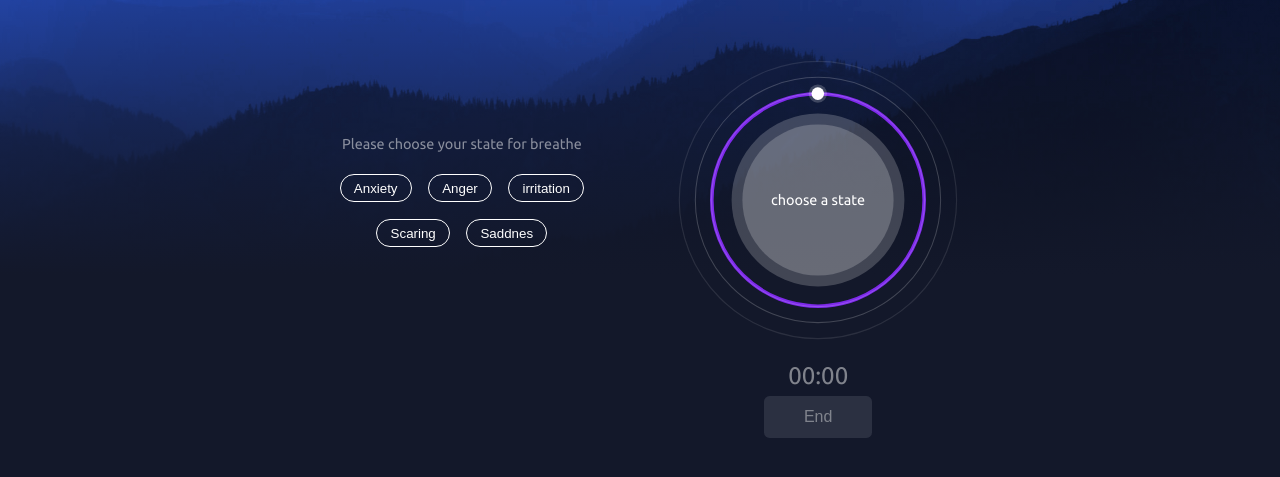
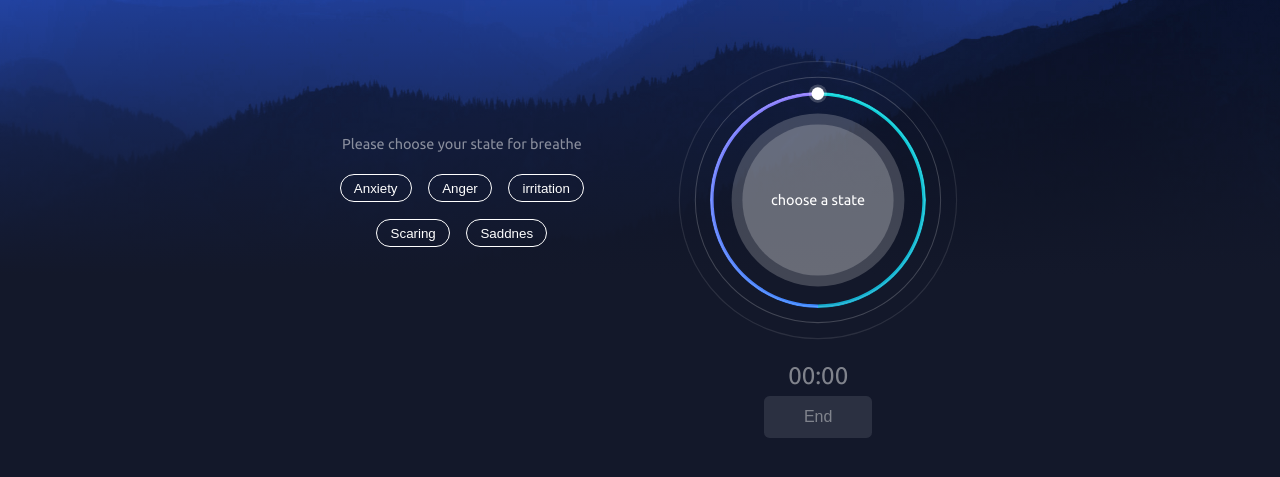
Before and after one commit to h-shams/breathe, a website built with webpack: page src/index.html in a window 1280 px wide. Shown: the part 205-682 px from the top of the page. Built offline with nearby package versions, Linux system fonts and the light colour scheme; a web font is replaced by a local one.

Commit message:
add gradient to spinner boader

```diff
--- a/src/scripts/spinner.js
+++ b/src/scripts/spinner.js
@@ -36,6 +36,13 @@ export function setSpinner () {
     (inside / all) * 360,
     ((inside + hold) / all) * 360
   ]
+
+  const previusAngles = [
+    0,
+    Number.parseFloat(spinner.style.getPropertyValue('--spot1-angle')),
+    Number.parseFloat(spinner.style.getPropertyValue('--spot2-angle'))
+  ]
+
   spots.forEach((spot, i) => {
     const rotate = `rotate(${angles[i]}deg)`
     let transform
@@ -48,11 +55,30 @@ export function setSpinner () {
     spot.style.transform = transform
   })
 
+  // change border gradient
+  const isAnglesUnchanged =
+    previusAngles.every((prevAngle, i) => prevAngle === angles[i])
+
+  if (!isAnglesUnchanged) {
+    setBoarderGradients(angles)
+  }
+
   spinner.style.setProperty('--rotate-time', all + 's')
   spinner.style.setProperty('--grow-time', Math.min(inside, out) * 0.93 + 's')
 
   setText('start')
   setTimer(all * data.count)
+}
+
+function setBoarderGradients (angles) {
+  spinner.classList.add('spinner--border-animation')
+  setTimeout(() => {
+    spinner.style.setProperty('--spot1-angle', angles[1] + 'deg')
+    spinner.style.setProperty('--spot2-angle', angles[2] + 'deg')
+    setTimeout(() => {
+      spinner.classList.remove('spinner--border-animation')
+    }, 500)
+  }, 500)
 }
 
 function setText (text) {
--- a/src/styles/components/_spinner.scss
+++ b/src/styles/components/_spinner.scss
@@ -16,18 +16,75 @@
   }
 }
 
+@keyframes border-change {
+  50% {
+    opacity: 1;
+  }
+
+  100% {
+    opacity: 0;
+  }
+}
+
 .spinner__ring {
   border-radius: 50%;
   width: 15em;
   height: 15em;
   padding: 1.75em - (2 * 0.25em);
-  border: 0.25em solid rgb(126, 42, 235);
+  border: 0.25em solid transparent;
   position: relative;
   transition: transform ease var(--grow-time);
   transform: scale(0.9);
 
   .spinner--grow & {
     transform: scale(1);
+  }
+
+  &::before {
+    content: ' ';
+    display: block;
+    position: absolute;
+    top: 50%;
+    left: 50%;
+    height: 15em;
+    width: 15em;
+    transform: translate(-50%, -50%);
+    border-radius: 50%;
+    background-color: rgb(126, 42, 235);
+    clip-path: path('M120,0C53.73,0,0,53.73,0,120s53.73,120,120,120s120-53.73,120-120S186.27,0,120,0z M120,236C55.93,236,4,184.07,4,120 S55.93,4,120,4s116,51.93,116,116S184.07,236,120,236z');
+    background-image:
+      conic-gradient(#0dd7db 0deg,
+      #14aace var(--spot1-angle, 180deg),
+      #454a58 var(--spot1-angle, 180deg),
+      #454a58 var(--spot2-angle, 180deg),
+      #3b88fe var(--spot2-angle, 180deg),
+      #947cfc 360deg);
+    z-index: -2;
+  }
+
+  &::after {
+    content: ' ';
+    opacity: 0;
+    display: block;
+    position: absolute;
+    top: 50%;
+    left: 50%;
+    height: 15em;
+    width: 15em;
+    transform: translate(-50%, -50%);
+    border-radius: 50%;
+    clip-path: path('M120,0C53.73,0,0,53.73,0,120s53.73,120,120,120s120-53.73,120-120S186.27,0,120,0z M120,236C55.93,236,4,184.07,4,120 S55.93,4,120,4s116,51.93,116,116S184.07,236,120,236z');
+    background-color: rgb(126, 42, 235);
+    background-image:
+      conic-gradient(#0dd7db 0deg,
+      #14aace 180deg,
+      #3b88fe 180deg,
+      #947cfc 360deg);
+    z-index: -1;
+  }
+
+  .spinner--border-animation &::after {
+    animation: border-change 1s cubic-bezier(0.22, 0.61, 0.36, 1);
   }
 }
 
```
